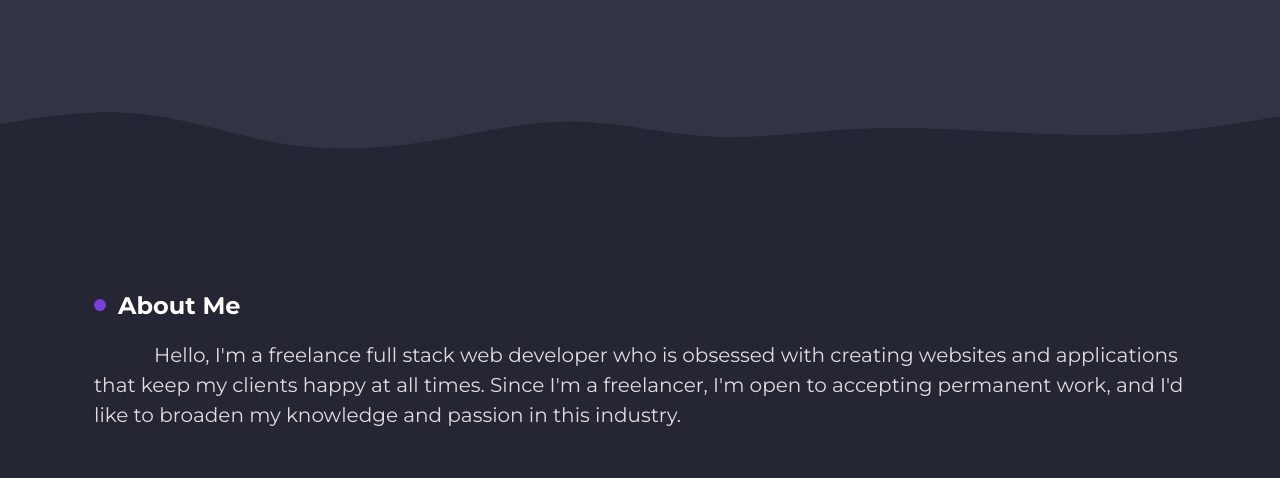
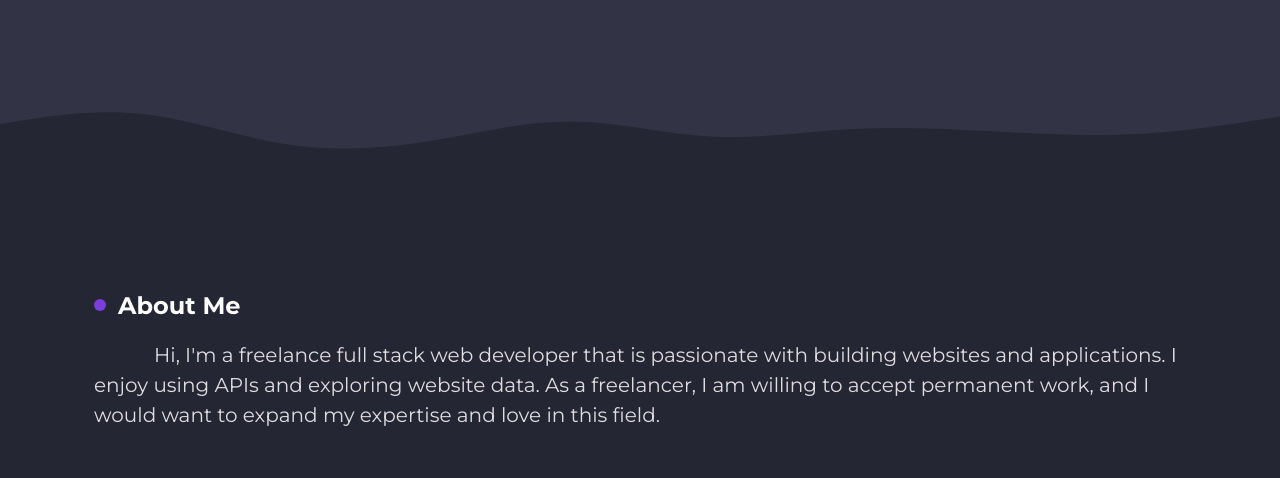
Before and after one commit to marvskiee/portfolio, a plain HTML site: page index.html in a window 1280 px wide. Shown: the part 474-952 px from the top of the page. Drawn offline with nearby package versions, Linux system fonts and the light colour scheme; no server answers.

Commit message:
Update index.html

```diff
--- a/index.html
+++ b/index.html
@@ -64,9 +64,7 @@
             <div>
                 <h1><span class="dot"></span>About Me</h1>
                 <p>
-                    Hello, I'm a freelance full stack web developer who is obsessed with creating websites and
-                    applications that keep my clients happy at all times. Since I'm a freelancer, I'm open to accepting
-                    permanent work, and I'd like to broaden my knowledge and passion in this industry.
+                    Hi, I'm a freelance full stack web developer that is passionate with building websites and applications. I enjoy using APIs and exploring website data. As a freelancer, I am willing to accept permanent work, and I would want to expand my expertise and love in this field.
                 </p>
             </div>
             <div>
```
